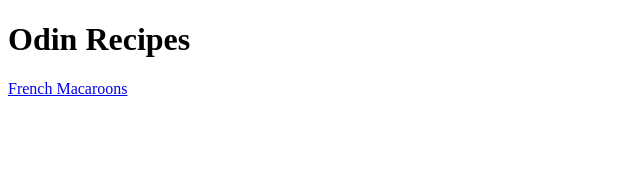
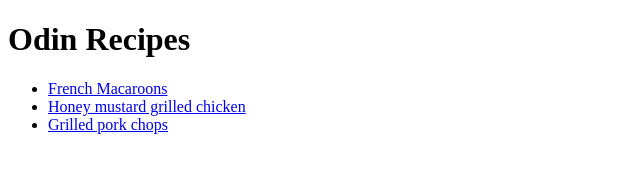
Before and after one commit to kcsb3b/odin-recipes, a plain HTML site: page index.html in a window 1280 px wide. Shown: the whole page, without its empty margins (0-640 px from the left). Drawn offline with Linux system fonts and the light colour scheme.

Commit message:
Add link to grilled chicken and pork to index

```diff
--- a/index.html
+++ b/index.html
@@ -8,6 +8,10 @@
   </head>
     <body>
       <h1>Odin Recipes</h1>
-      <a href="./recipes/French-macaroons.html">French Macaroons</a>
+      <ul>
+        <li><a href="./recipes/French-macaroons.html">French Macaroons</a></li>
+        <li><a href="./recipes/Honey-mustard-grilled-chicken.html">Honey mustard grilled chicken</a></li>
+        <li><a href="./recipes/Grilled-pork-chops.html">Grilled pork chops</a></li>
+      </ul>
     </body>
 </html>
```
